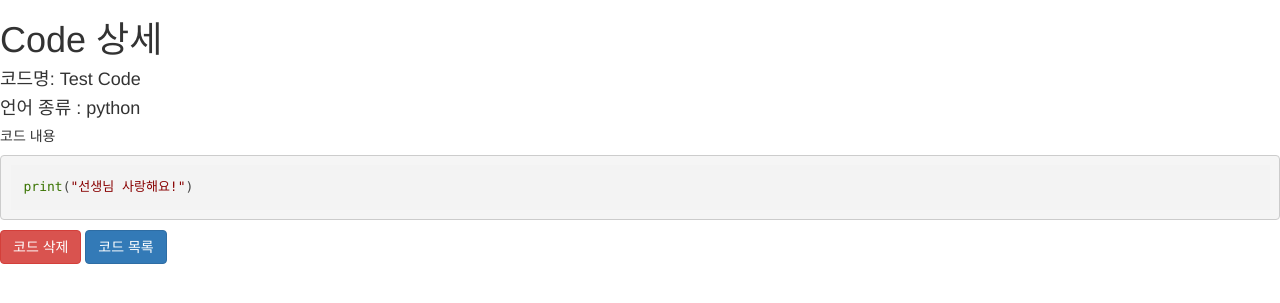
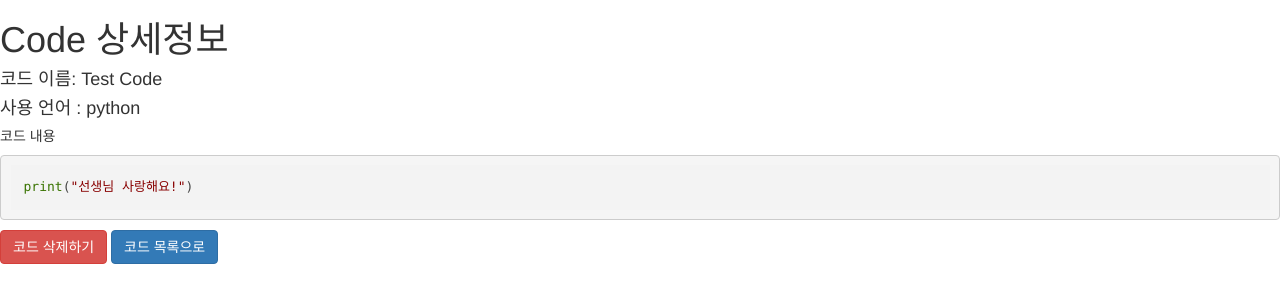
Before and after one commit to 4rNe5/C_S_S, a Django app: page /19/ in a window 1280 px wide. Shown: the top 303 px of the page. Run offline with Django 4.2, Linux system fonts and the light colour scheme; data comes from the database, SQL or seed files in the repository; both versions use the stored data as it was after the commit; some libraries are stand-ins or nearby versions.

Commit message:
Fix UI
GG

```diff
--- a/main/templates/main/posting.html
+++ b/main/templates/main/posting.html
@@ -1,4 +1,3 @@
-
 {% block content %}
 <html>
     <head>
@@ -8,18 +7,18 @@
         <script src="//cdnjs.cloudflare.com/ajax/libs/highlight.js/11.3.1/highlight.min.js"></script>
     </head>
     <body>
-        <h1>Code 상세</h1>
-        <h4>코드명: {{post.postname}}</h4>
-        <h4>언어 종류 : {{post.kindcode}}</h4>
+        <h1>Code 상세정보</h1>
+        <h4>코드 이름: {{post.postname}}</h4>
+        <h4>사용 언어 : {{post.kindcode}}</h4>
         <h5>코드 내용</h5>
         <div><pre><code>{{post.contents}}</code></pre></div>
         {% if post.mainphoto %}
-             <p>첨부 사진</p>
+             <p>첨부된 사진</p>
             <img src="{{ post.mainphoto.url }}" alt="" height="600">
             <br>
         {% endif %}
-        <a href="/blog/{{post.pk}}/remove" class="btn btn-danger">코드 삭제</a>
-        <a href="/blog/" class="btn btn-primary">코드 목록</a>
+        <a href="/blog/{{post.pk}}/remove" class="btn btn-danger">코드 삭제하기</a>
+        <a href="/blog/" class="btn btn-primary">코드 목록으로</a>
         <script>hljs.highlightAll();</script>
     </body>
 </html>
```
Also changed, not shown: main/templates/main/blog.html (+5 -4 lines), main/templates/main/new_post.html (+5 -5 lines), main/templates/main/remove_post.html (+4 -4 lines), db.sqlite3.
